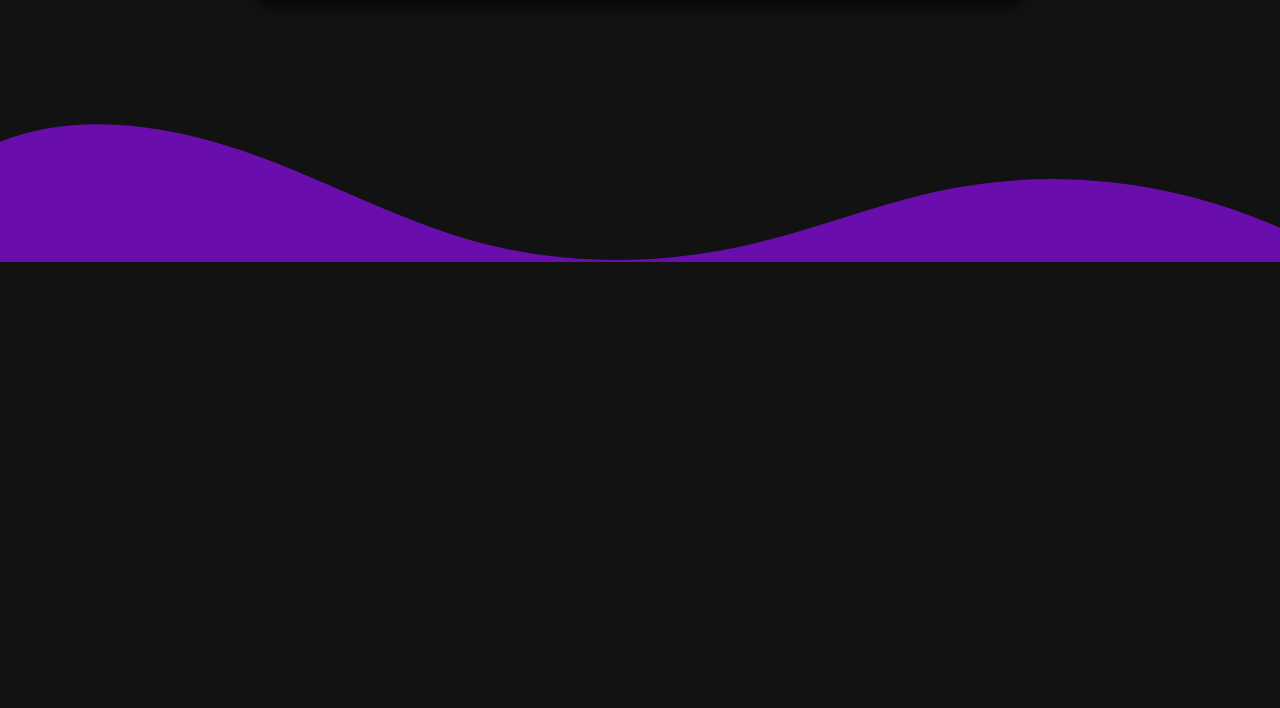
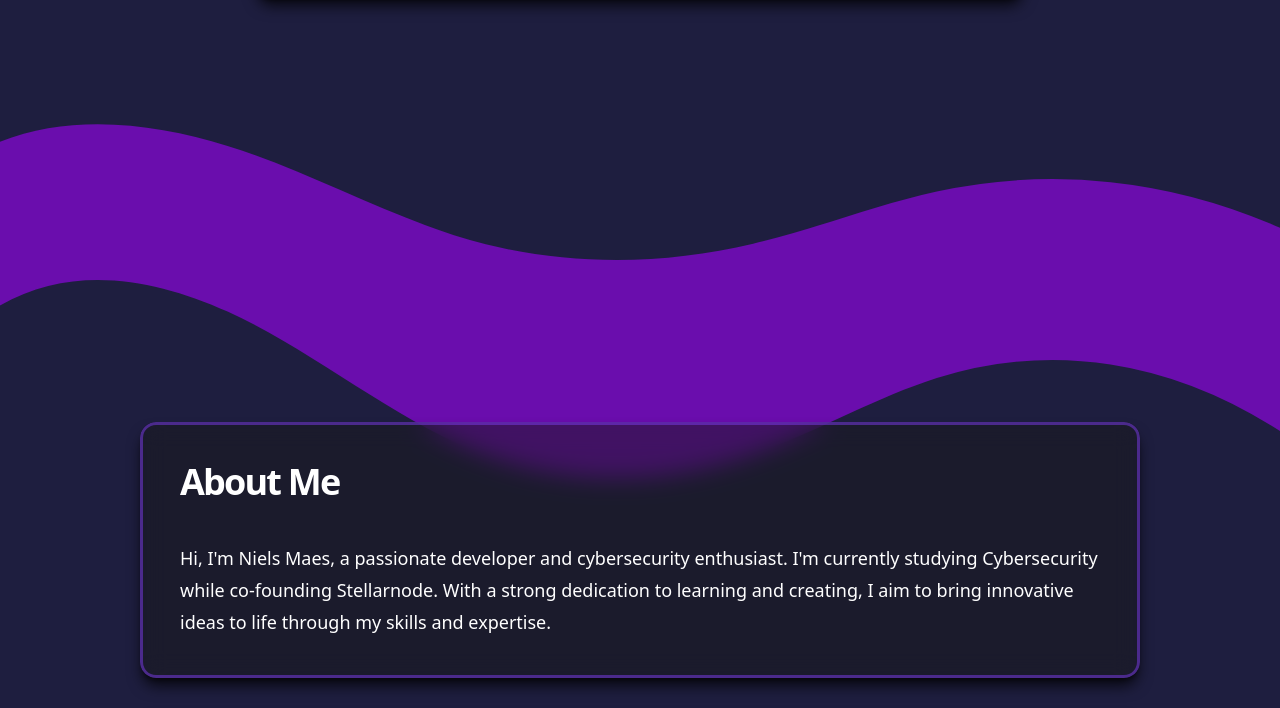
Before and after one commit to NielsM05/portfolioniels, a Vue app: page / in a window 1280 px wide. Shown: the part 538-1246 px from the top of the page. Before the commit the page ends 800 px from the top, so only its background shows below. Built offline with nearby package versions, Linux system fonts and the light colour scheme.

Commit message:
Good version with about me page basics

```diff
--- /dev/null
+++ b/src/components/AboutMe.vue
@@ -0,0 +1,176 @@
+<template>
+  <div class="about-me-container bg-darkest-blue text-white min-h-screen flex flex-col items-center justify-center relative">
+    <!-- Top Wave Divider -->
+    <div class="custom-shape-divider-top-1733578886">
+      <svg data-name="Layer 1" xmlns="http://www.w3.org/2000/svg" viewBox="0 0 1200 120" preserveAspectRatio="none">
+        <path
+            d="M985.66,92.83C906.67,72,823.78,31,743.84,14.19c-82.26-17.34-168.06-16.33-250.45.39-57.84,11.73-114,31.07-172,41.86A600.21,600.21,0,0,1,0,27.35V120H1200V95.8C1132.19,118.92,1055.71,111.31,985.66,92.83Z"
+            class="shape-fill"
+        ></path>
+      </svg>
+    </div>
+
+    <!-- About Me Box -->
+    <div
+        class="group relative bg-zinc-900/50 rounded-2xl p-10 shadow-lg shadow-black/80 flex flex-col gap-6 backdrop-blur-md box-container mt-40"
+        style="width: 1000px; max-width: 90%;"
+    >
+      <h2 class="font-bold text-4xl tracking-tighter mb-4">About Me</h2>
+      <p class="text-lg leading-8">
+        Hi, I'm Niels Maes, a passionate developer and cybersecurity enthusiast. I'm currently studying Cybersecurity
+        while co-founding Stellarnode. With a strong dedication to learning and creating, I aim to bring innovative
+        ideas to life through my skills and expertise.
+      </p>
+    </div>
+
+    <!-- Skills Box -->
+    <div
+        class="group relative bg-zinc-900/50 rounded-2xl p-10 shadow-lg shadow-black/80 flex flex-col gap-6 backdrop-blur-md box-container mt-8"
+        style="width: 1000px; max-width: 90%;"
+    >
+      <h3 class="font-bold text-3xl tracking-tighter mb-4">Skills</h3>
+      <!-- Grid Layout for Skills -->
+      <div class="custom-grid">
+        <div
+            v-for="(skill, index) in visibleSkills"
+            :key="index"
+            class="skill-item flex items-center gap-4"
+        >
+          <!-- Skill Image -->
+          <img :src="skill.icon" :alt="skill.name + ' icon'" class="w-10 h-10 object-contain" />
+          <!-- Skill Name and Progress -->
+          <div class="flex-1">
+            <div class="flex justify-between mb-1">
+              <span class="text-lg font-semibold">{{ skill.name }}</span>
+              <span class="text-sm font-medium">{{ skill.level }}%</span>
+            </div>
+            <div class="w-full bg-gray-700 rounded-full h-3">
+              <div
+                  class="bg-purple-accent h-3 rounded-full"
+                  :style="{ width: skill.level + '%' }"
+              ></div>
+            </div>
+          </div>
+        </div>
+      </div>
+      <button
+          @click="toggleSkills"
+          class="mt-4 bg-purple-accent text-white px-6 py-2 rounded-xl hover:bg-purple-700 transition duration-200"
+      >
+        {{ showAllSkills ? "Show Less" : "View More" }}
+      </button>
+    </div>
+  </div>
+</template>
+
+<script>
+export default {
+  name: "AboutMe",
+  data() {
+    return {
+      allSkills: [
+        { name: "JavaScript", level: 85, icon: "https://cdn.jsdelivr.net/gh/devicons/devicon/icons/javascript/javascript-original.svg" },
+        { name: "HTML", level: 90, icon: "https://cdn.jsdelivr.net/gh/devicons/devicon/icons/html5/html5-original.svg" },
+        { name: "CSS", level: 85, icon: "https://cdn.jsdelivr.net/gh/devicons/devicon/icons/css3/css3-original.svg" },
+        { name: "Python", level: 75, icon: "https://cdn.jsdelivr.net/gh/devicons/devicon/icons/python/python-original.svg" },
+        { name: "Java", level: 80, icon: "https://cdn.jsdelivr.net/gh/devicons/devicon/icons/java/java-original.svg" },
+        { name: "C#", level: 75, icon: "https://cdn.jsdelivr.net/gh/devicons/devicon/icons/csharp/csharp-original.svg" },
+        { name: "Vue.js", level: 80, icon: "https://cdn.jsdelivr.net/gh/devicons/devicon/icons/vuejs/vuejs-original.svg" },
+        { name: ".NET", level: 70, icon: "https://cdn.jsdelivr.net/gh/devicons/devicon/icons/dotnetcore/dotnetcore-original.svg" },
+        { name: "Node.js", level: 75, icon: "https://cdn.jsdelivr.net/gh/devicons/devicon/icons/nodejs/nodejs-original.svg" },
+        { name: "Bootstrap", level: 85, icon: "https://cdn.jsdelivr.net/gh/devicons/devicon/icons/bootstrap/bootstrap-original.svg" },
+        { name: "SQL", level: 80, icon: "https://cdn.jsdelivr.net/gh/devicons/devicon/icons/mysql/mysql-original.svg" },
+        { name: "MongoDB", level: 70, icon: "https://cdn.jsdelivr.net/gh/devicons/devicon/icons/mongodb/mongodb-original.svg" },
+        { name: "Linux", level: 75, icon: "https://cdn.jsdelivr.net/gh/devicons/devicon/icons/linux/linux-original.svg" },
+        { name: "SQL Injection (SQLI)", level: 60, icon: "https://cdn.jsdelivr.net/gh/devicons/devicon/icons/mysql/mysql-original.svg" },
+      ],
+      visibleSkills: [],
+      showAllSkills: false,
+    };
+  },
+  mounted() {
+    this.loadInitialSkills();
+  },
+  methods: {
+    loadInitialSkills() {
+      // Load the first 5 skills initially
+      this.visibleSkills = this.allSkills.slice(0, 5);
+    },
+    toggleSkills() {
+      // Toggle between showing all skills and initial 5 skills
+      if (this.showAllSkills) {
+        this.visibleSkills = this.allSkills.slice(0, 5);
+      } else {
+        this.visibleSkills = this.allSkills;
+      }
+      this.showAllSkills = !this.showAllSkills;
+    },
+  },
+};
+</script>
+
+<style scoped>
+.about-me-container {
+  position: relative;
+}
+
+.custom-shape-divider-top-1733578886 {
+  position: absolute;
+  top: 0;
+  left: 0;
+  width: 100%;
+  overflow: hidden;
+  line-height: 0;
+  transform: rotate(180deg);
+}
+
+.custom-shape-divider-top-1733578886 svg {
+  position: relative;
+  display: block;
+  width: calc(100% + 1.3px);
+  height: 219px;
+}
+
+.custom-shape-divider-top-1733578886 .shape-fill {
+  fill: #6A0DAD;
+}
+
+/* Custom Grid Layout */
+.custom-grid {
+  display: grid;
+  grid-template-columns: repeat(2, 1fr);
+  gap: 1.5rem;
+}
+
+/* Box Glow */
+.box-container {
+  position: relative;
+  border-radius: 1rem;
+  overflow: hidden;
+}
+
+.box-container::before {
+  content: "";
+  position: absolute;
+  inset: 0;
+  border: 3px solid rgba(124, 58, 237, 0.5);
+  border-radius: inherit;
+  pointer-events: none;
+  transition: border-color 0.3s ease, box-shadow 0.3s ease;
+}
+
+.box-container:hover::before {
+  border-color: #7c3aed;
+  box-shadow: 0 0 15px #7c3aed;
+}
+
+/* Progress Bar */
+.skill-item {
+  display: flex;
+  align-items: center;
+}
+
+.bg-purple-accent {
+  background-color: #7c3aed;
+}
+</style>
--- a/src/views/HomeView.vue
+++ b/src/views/HomeView.vue
@@ -1,4 +1,6 @@
 <template>
+  <div>
+    <!-- Main View Section -->
     <div class="bg-darkest-blue text-white min-h-screen flex flex-col items-center justify-center relative">
       <!-- Main Box -->
       <div
@@ -28,14 +30,9 @@
         </div>
       </div>
 
-    <!-- Shape Divider -->
-    <div class="custom-shape-divider-bottom-1733574888">
-      <svg
-          data-name="Layer 1"
-          xmlns="http://www.w3.org/2000/svg"
-          viewBox="0 0 1200 120"
-          preserveAspectRatio="none"
-      >
+      <!-- Bottom Wave Divider -->
+      <div class="custom-shape-divider-bottom-1733577957">
+        <svg data-name="Layer 1" xmlns="http://www.w3.org/2000/svg" viewBox="0 0 1200 120" preserveAspectRatio="none">
           <path
               d="M321.39,56.44c58-10.79,114.16-30.13,172-41.86,82.39-16.72,168.19-17.73,250.45-.39C823.78,31,906.67,72,985.66,92.83c70.05,18.48,146.53,26.09,214.34,3V0H0V27.35A600.21,600.21,0,0,0,321.39,56.44Z"
               class="shape-fill"
@@ -43,11 +40,20 @@
         </svg>
       </div>
     </div>
+
+    <!-- About Me Section -->
+    <AboutMe />
+  </div>
 </template>
 
 <script>
+import AboutMe from "../components/AboutMe.vue";
+
 export default {
   name: "HomeView",
+  components: {
+    AboutMe,
+  },
   data() {
     return {
       positions: [
@@ -157,8 +163,8 @@ export default {
   text-shadow: 0 0 8px #7c3aed, 0 0 16px #7c3aed;
 }
 
-/* Shape Divider */
-.custom-shape-divider-bottom-1733574888 {
+/* Bottom Wave Divider */
+.custom-shape-divider-bottom-1733577957 {
   position: absolute;
   bottom: 0;
   left: 0;
@@ -168,14 +174,23 @@ export default {
   transform: rotate(180deg);
 }
 
-.custom-shape-divider-bottom-1733574888 svg {
+.custom-shape-divider-bottom-1733577957 svg {
   position: relative;
   display: block;
   width: calc(100% + 1.3px);
   height: 150px;
 }
 
-.custom-shape-divider-bottom-1733574888 .shape-fill {
-  fill: #6a0dad;
+.custom-shape-divider-bottom-1733577957 .shape-fill {
+  fill: #6A0DAD;
+}
+
+/* Background Colors */
+.bg-darkest-blue {
+  background-color: #1E1E3F;
+}
+
+.bg-lightest-blue {
+  background-color: #F3F4F6;
 }
 </style>
```
Lines whose indentation alone changed are shown as unchanged.
